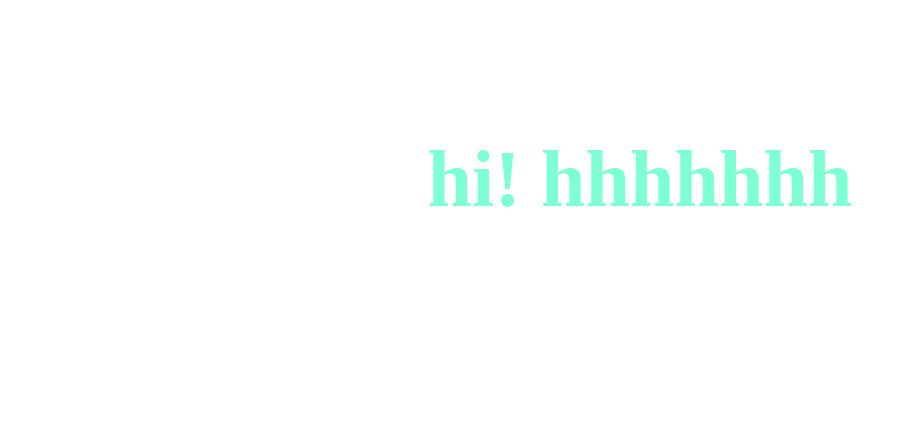
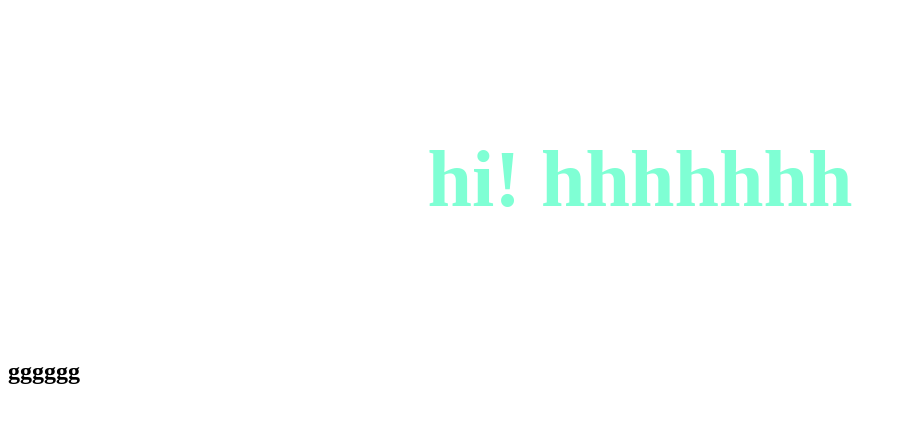
Before and after one commit to yyauqok/fksla, a plain HTML site: page index.html in a window 1280 px wide. Shown: the whole page, without its empty margins (0-907 px from the left). Drawn offline with Linux system fonts and the light colour scheme.

Commit message:
what we changed

```diff
--- a/index.html
+++ b/index.html
@@ -1,5 +1,6 @@
 <!DOCTYPE html>
 <html lang="en">
+
 <head>
     <meta charset="UTF-8">
     <meta http-equiv="X-UA-Compatible" content="IE=edge">
@@ -7,7 +8,10 @@
     <link rel="stylesheet" href="style.css">
     <title>Document</title>
 </head>
+
 <body>
     <h5 class="hey">hi! hhhhhhh</h5>
+    <h2>gggggg</h2>
 </body>
+
 </html>
```
